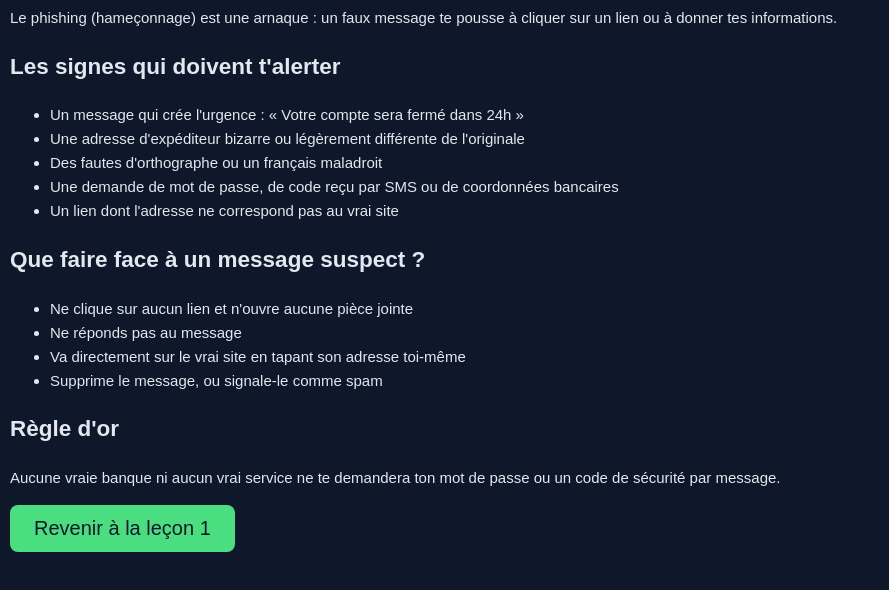
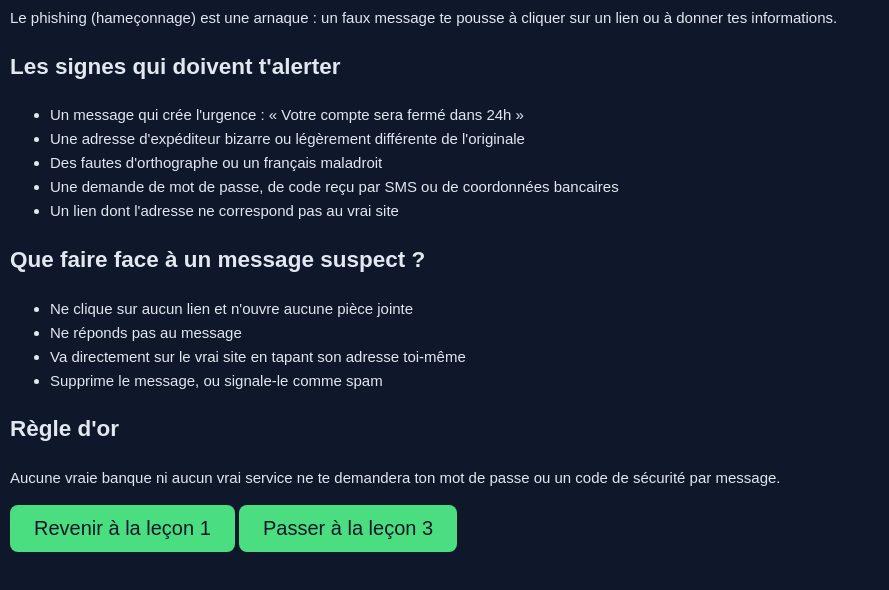
Before and after one commit to fallou-maker/formation-cybersecurite, a plain HTML site: page phishing.html in a window 1280 px wide. Shown: the part 102-692 px from the top of the page, without its empty margins (0-889 px from the left). Drawn offline with Linux system fonts and the light colour scheme.

Commit message:
Ajout de la leçon 3 : double authentification

```diff
--- a/phishing.html
+++ b/phishing.html
@@ -33,5 +33,7 @@
 
     <a href="motsdepasse.html"><button>Revenir à la leçon 1</button></a>
 
+    <a href="doubleauth.html"><button>Passer à la leçon 3</button></a>
+
 </body>
 </html>
```
